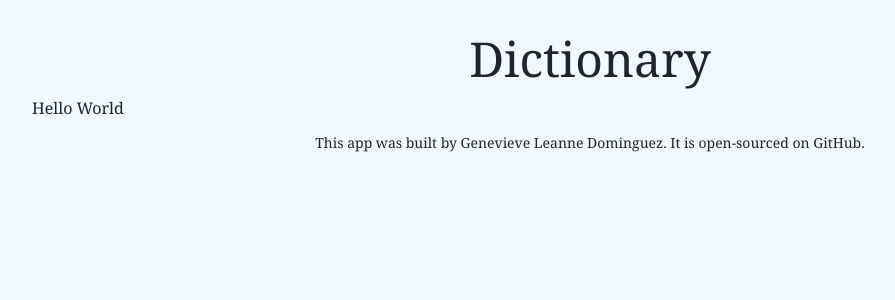
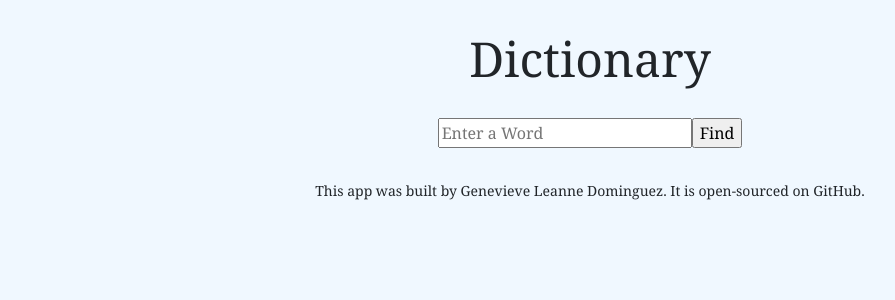
Before and after one commit to genevieveleanne/react-dictionary-app, a React (Create React App) app: page / in a window 1280 px wide. Shown: the top 300 px of the page, without its empty margins (50-945 px from the left). Built offline with nearby package versions, Linux system fonts and the light colour scheme.

Commit message:
Created basic search engine in DictionarySearch component

```diff
--- /dev/null
+++ b/src/DictionarySearch.css
@@ -0,0 +1,4 @@
+.DictionarySearch {
+  text-align: center;
+  margin: 30px;
+}
--- a/src/DictionarySearch.js
+++ b/src/DictionarySearch.js
@@ -1,5 +1,29 @@
-import React from "react";
+import React, { useState } from "react";
+
+import "./DictionarySearch.css";
 
 export default function DictionarySearch() {
-  return "Hello World";
+  let [word, setWord] = useState("");
+
+  function searchForWord(event) {
+    event.preventDefault();
+    alert(`Searching for definition of ${word}`);
+  }
+
+  function handleWordChange(event) {
+    setWord(event.target.value);
+  }
+
+  return (
+    <div className="DictionarySearch">
+      <form onSubmit={searchForWord}>
+        <input
+          type="search"
+          placeholder="Enter a Word"
+          onChange={handleWordChange}
+        />
+        <input type="submit" value="Find" />
+      </form>
+    </div>
+  );
 }
```
